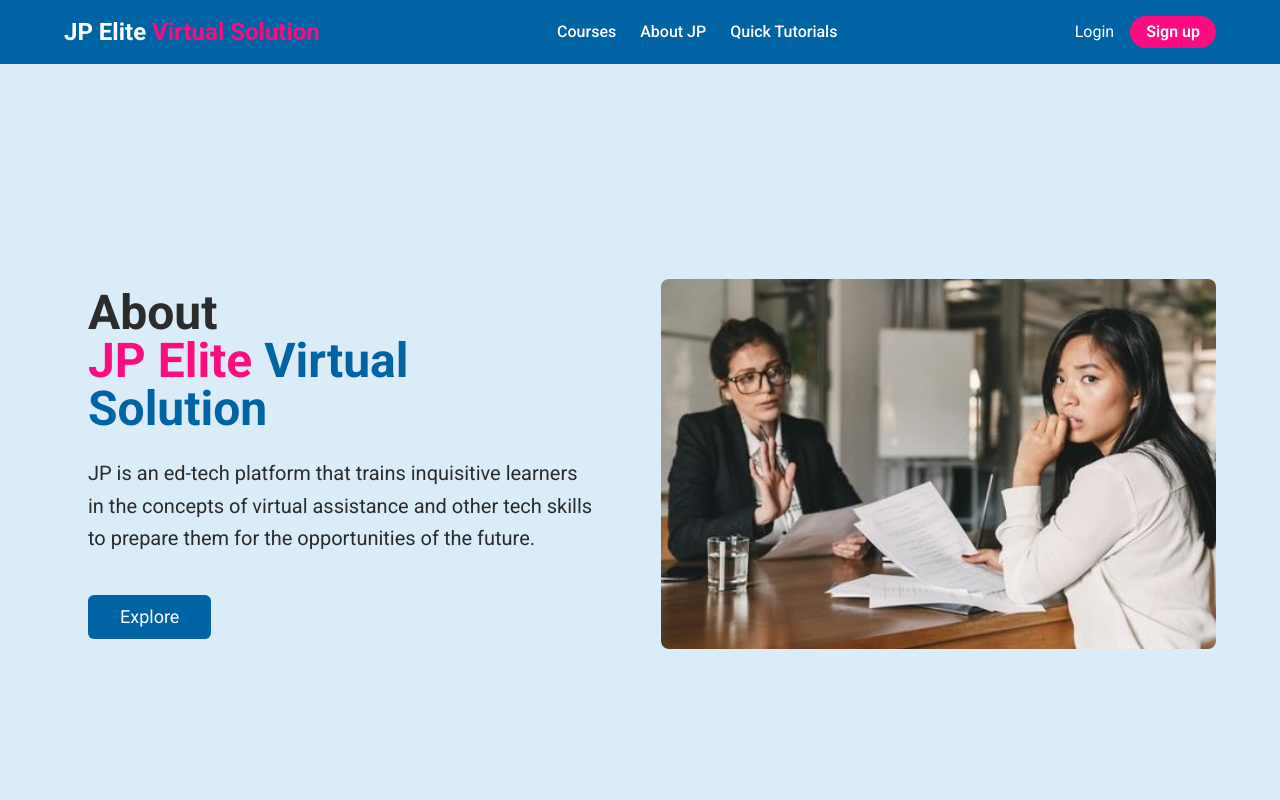
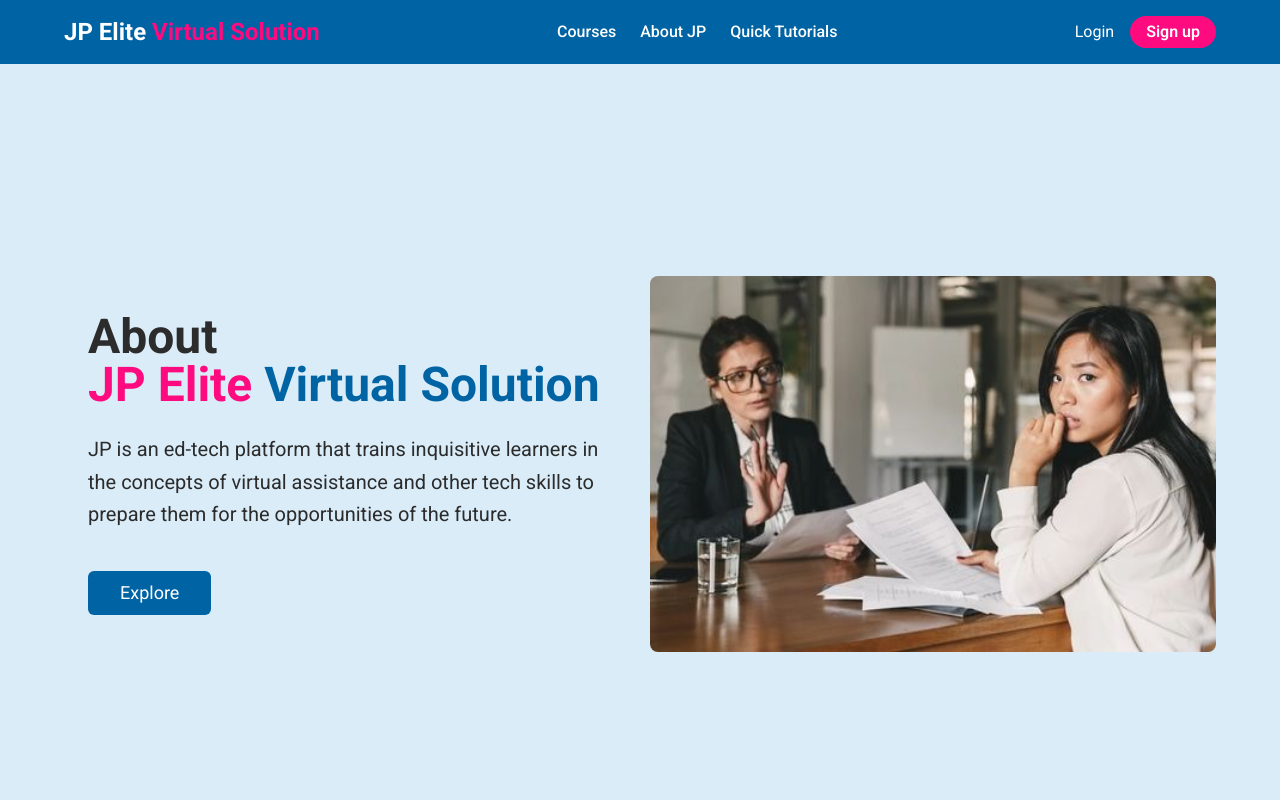
Before and after one commit to PtechNig/project-client, a Next.js app: page /about in a window 1280 px wide. Shown: the top 800 px of the page. Built offline with nearby package versions, Linux system fonts and the light colour scheme.

Commit message:
about page error fixed

```diff
--- a/src/app/about/page.tsx
+++ b/src/app/about/page.tsx
@@ -8,7 +8,7 @@ const AboutSection = () => {
     return (
 <section className=" bg-[#d9ecf8] ">
     <Navbar/>
-  <div className="w-[90%] mx-auto flex flex-col-reverse md:flex-row gap-10 justify-between items-center min-h-screen ">
+  <div className="w-[90%] mx-auto flex flex-col-reverse md:flex-row gap-10 md:gap-5 justify-between items-center min-h-screen py-10">
 
     {/* Text Content */}
     <div className="w-full md:w-1/2 px-6">
```
